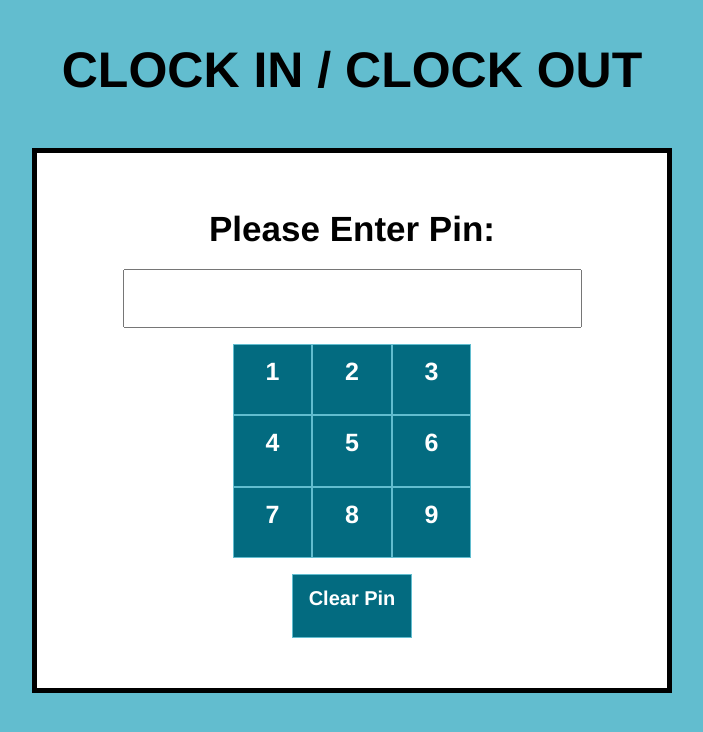
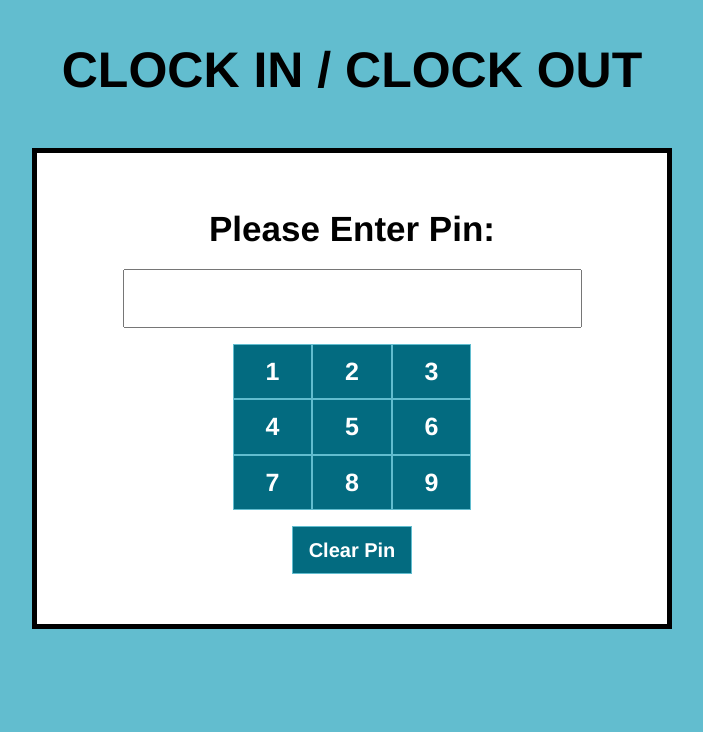
Before and after one commit to Nikhil-Naikar/Clock-In-Clock-Out, a Vue app in the folder frontend/: page /login in a window 1280 px wide. Shown: the top 732 px of the page, without its empty margins (288-991 px from the left). Built offline with nearby package versions, Linux system fonts and the light colour scheme.

Commit message:
review all code and db, update to follow good design practices and also add comments, Good Luck!

```diff
--- a/frontend/src/App.vue
+++ b/frontend/src/App.vue
@@ -4,6 +4,7 @@
       <router-link class="remove-link-look" to="/"><header><h1>CLOCK IN / CLOCK OUT</h1></header></router-link>
     </div>
     <div>
+      <!-- Here is where the page content changes based on the route links -->
       <router-view></router-view>
     </div>
   </div>
--- a/frontend/src/components/ui/BaseButton.vue
+++ b/frontend/src/components/ui/BaseButton.vue
@@ -1,5 +1,5 @@
 <template>
-    <button :class="mode">
+    <button :class="size">
         <slot>
         </slot>
     </button>
@@ -7,7 +7,7 @@
 
 <script>
 export default {
-  props: ["mode"]
+  props: ["size"]
 }
 </script>
 
@@ -30,15 +30,13 @@ button:active {
   border-color: rgb(98, 189, 207);
 }
 
-.big-buttons {
-  width: 90%;
-  /* height: 30%; */
-  height: auto;
+.large-text {
+    font-size: 25px;
+    font-weight: bold;
 }
 
-.tall-buttons{
-  width: 90%;
-  /* height: 45%; */
-  height: auto;
+.medium-text {
+    font-size: 20px;
+    font-weight: bold;
 }
 </style>
--- a/frontend/src/pages/LogIn.vue
+++ b/frontend/src/pages/LogIn.vue
@@ -8,10 +8,10 @@
             <p class="errorMessage">Invalid Pin</p>
         </div>
         <div class="pin-layout">
-            <base-button v-for="dig in digits" :key="dig" @click="updateEnteredPin(dig)"><p class="large-text">{{dig}}</p></base-button>
+            <base-button v-for="dig in digits" :key="dig" @click="updateEnteredPin(dig)" size="large-text" >{{dig}}</base-button>
         </div>
         <div>
-            <base-button @click="clearEnteredPin"><p class="medium-text">Clear Pin</p></base-button>
+            <base-button @click="clearEnteredPin" size="medium-text" >Clear Pin</base-button>
         </div>
     </div>
 </template>
@@ -29,15 +29,18 @@ export default {
         };
     },
     methods:{
+        //update pin variable untli length in 4
         updateEnteredPin(digit){
             if (this.enteredPin.length !== 4){
                 this.enteredPin += digit;
             }
         },
+        // clear pin input box
         clearEnteredPin(){
             this.enteredPin = '';
             this.resetButtonColors();
         },
+        // switch button style back to default
         resetButtonColors() {
             // Reset button colors to default state
             const buttons = document.querySelectorAll('.base-button');
@@ -45,6 +48,9 @@ export default {
                 button.classList.remove('active'); // Remove any additional styles
             });
         },
+        /* make request to GET API to check validatity of pin
+        if exist, get user data, if user clocked in or out route to proper page
+        /if not, trigger invalid pin message */
         verifyPin(){
             axios.get(`http://localhost:1111/data/getUserInfo/${this.enteredPin}/2024-01-10`)
             .then(response => {
@@ -73,7 +79,7 @@ export default {
             if (value.length === 4){
                 //if user key is correct & clocked in, collect time clocked in and username, redirect to main page for option for clocking out
                 //if user key is correct & not clocked in, collect username, redirect to main page for option for clocking in
-                this.verifyPin()
+                this.verifyPin();
             }
             else if (value >= 1 && this.invalidPin === true){
                 this.invalidPin = false;
@@ -113,21 +119,11 @@ export default {
     margin-bottom: 0px;
 }
 
-.large-text {
-    font-size: 25px;
-    font-weight: bold;
-}
-
 .sub-title {
     font-size: 35px;
     font-weight: bold;
     margin-top: 0%;
     margin-bottom: 3%;
-}
-
-.medium-text {
-    font-size: 20px;
-    font-weight: bold;
 }
 
 input{
```
Also changed, not shown: frontend/src/router.js (+4 -3 lines), 1 other file (tests, documents, lock files or other folders).
